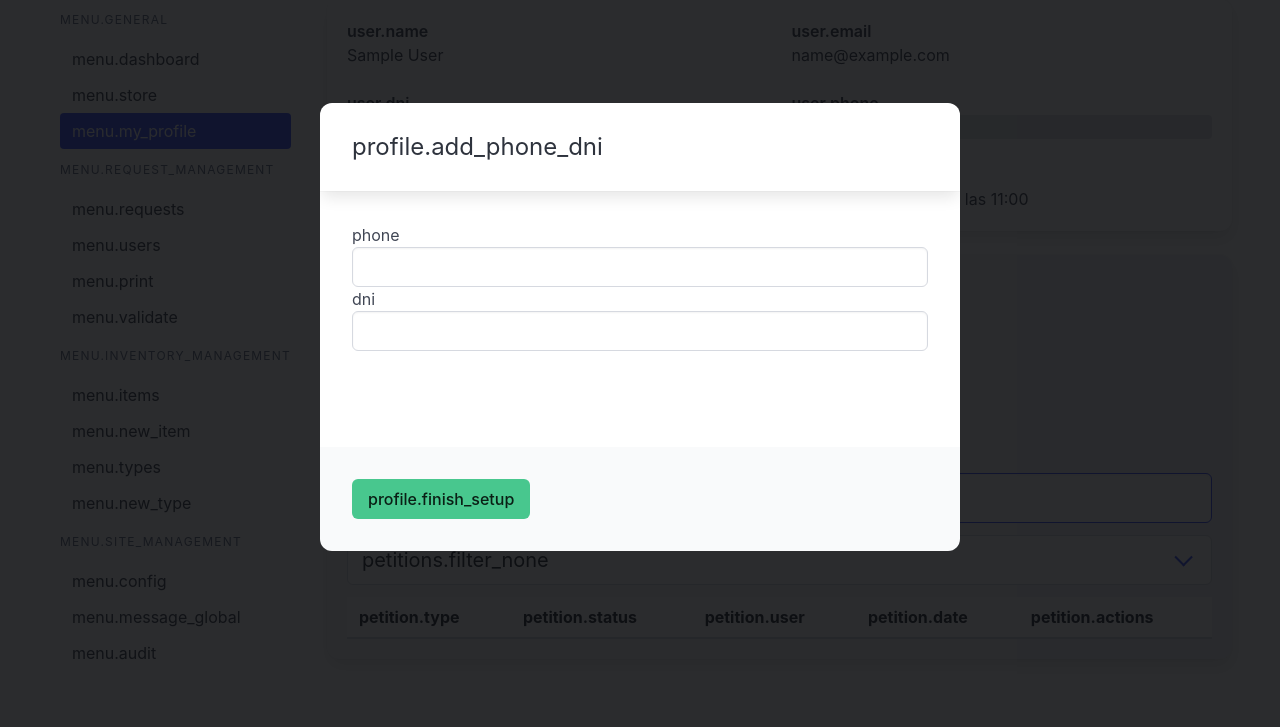
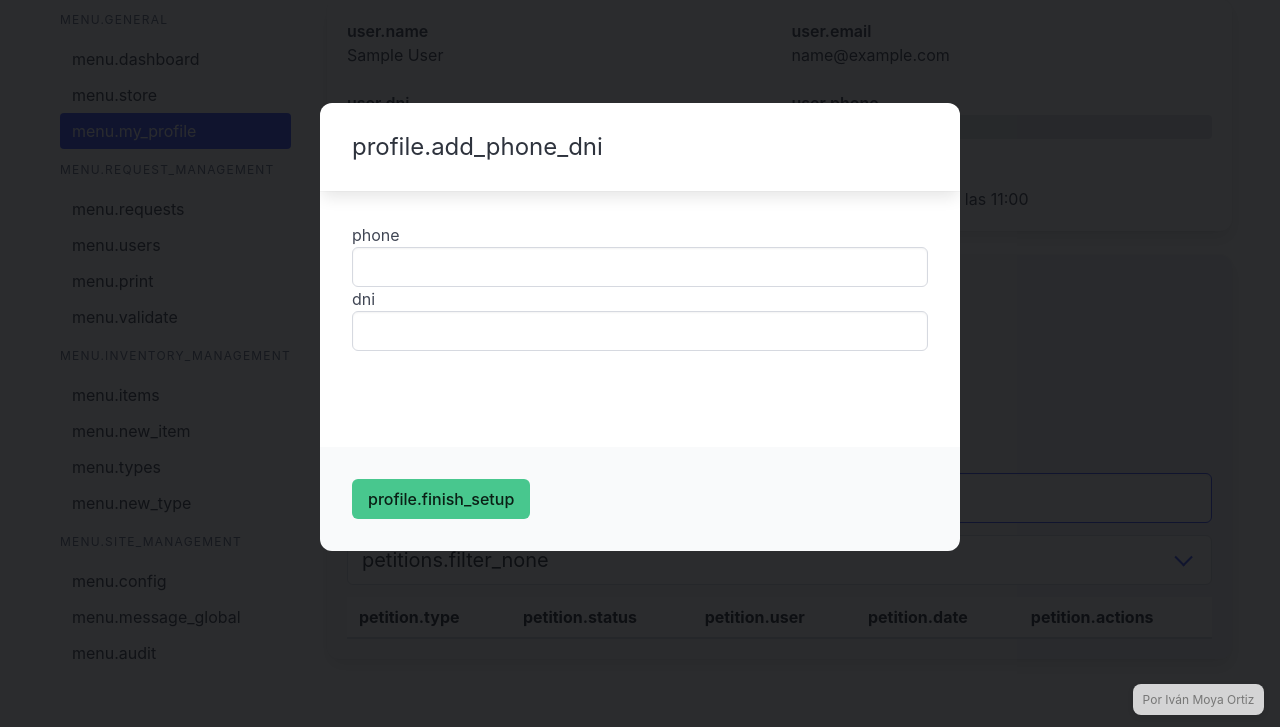
Before and after one commit to DA-ETSIAE/PrestaDA, a Django app: page /users/profile/ in a window 1280 px wide. Shown: the part 73-800 px from the top of the page. Run offline with Django 5.2, Linux system fonts and the light colour scheme; a user stored in the database is signed in; data comes from the database, SQL or seed files in the repository; tables that the repository leaves empty hold one stand-in row (values such as "Sample post"); lists and menus that the app fills with data are empty; parts of the project's set-up code (start-up, migrations or seed data) failed here and were passed over; some libraries are stand-ins or nearby versions.

Commit message:
Implement floating footer in base template
Added a floating footer with author information.

```diff
--- a/templates/__base.html
+++ b/templates/__base.html
@@ -108,6 +108,19 @@
             margin-top: 0.25rem;
             color: #666;
         }
+        #floating-footer {
+            position: fixed;
+            bottom: 0.75rem;
+            right: 1rem;
+            font-size: 0.75rem;
+            color: #777;
+            background: rgba(255, 255, 255, 0.8);
+            padding: 0.4rem 0.6rem;
+            border-radius: 0.5rem;
+            backdrop-filter: blur(4px);
+            box-shadow: 0 2px 6px rgba(0,0,0,0.08);
+            z-index: 50;
+}
 
     </style>
 </head>
@@ -218,6 +231,10 @@
         </div>
     </section>
 
+    <div id="floating-footer">
+    Por Iván Moya Ortiz
+    </div>
+
 </body>
 
 <script>
```
